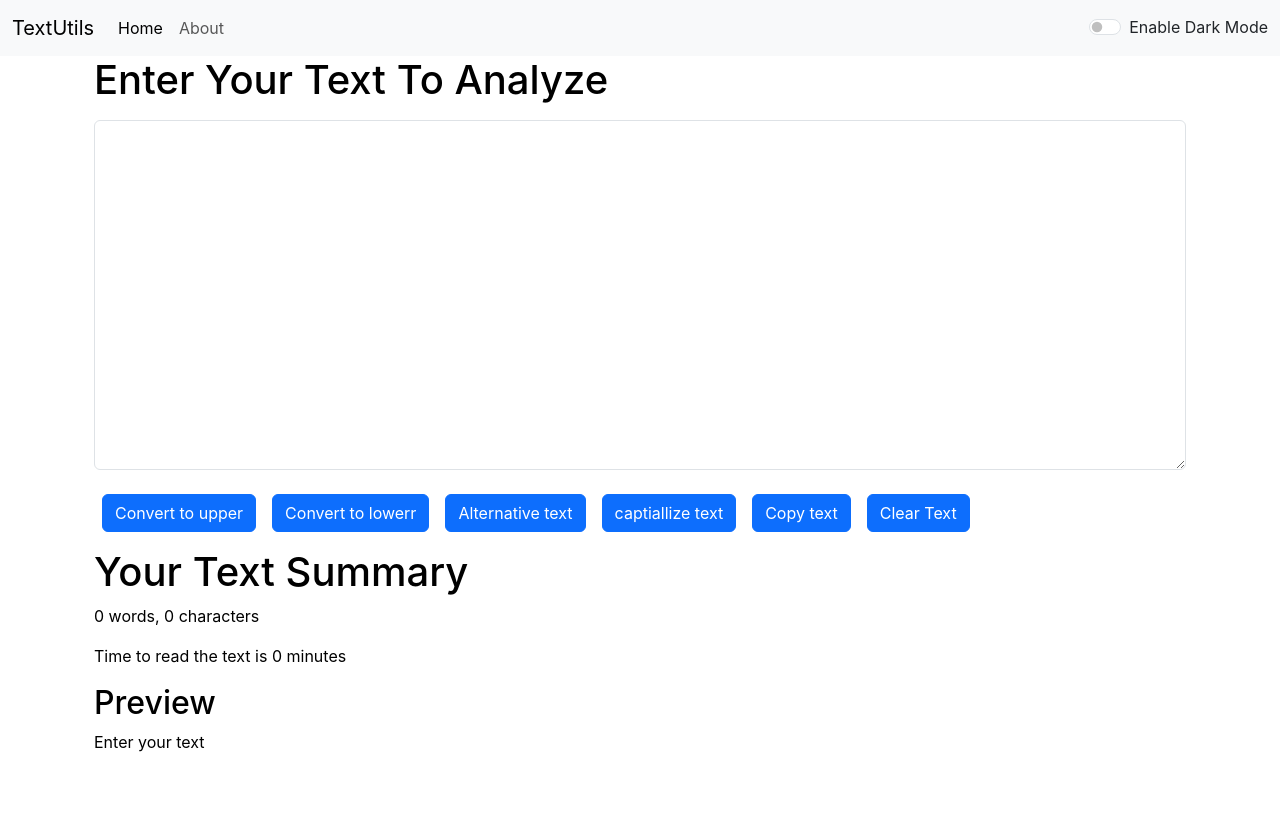
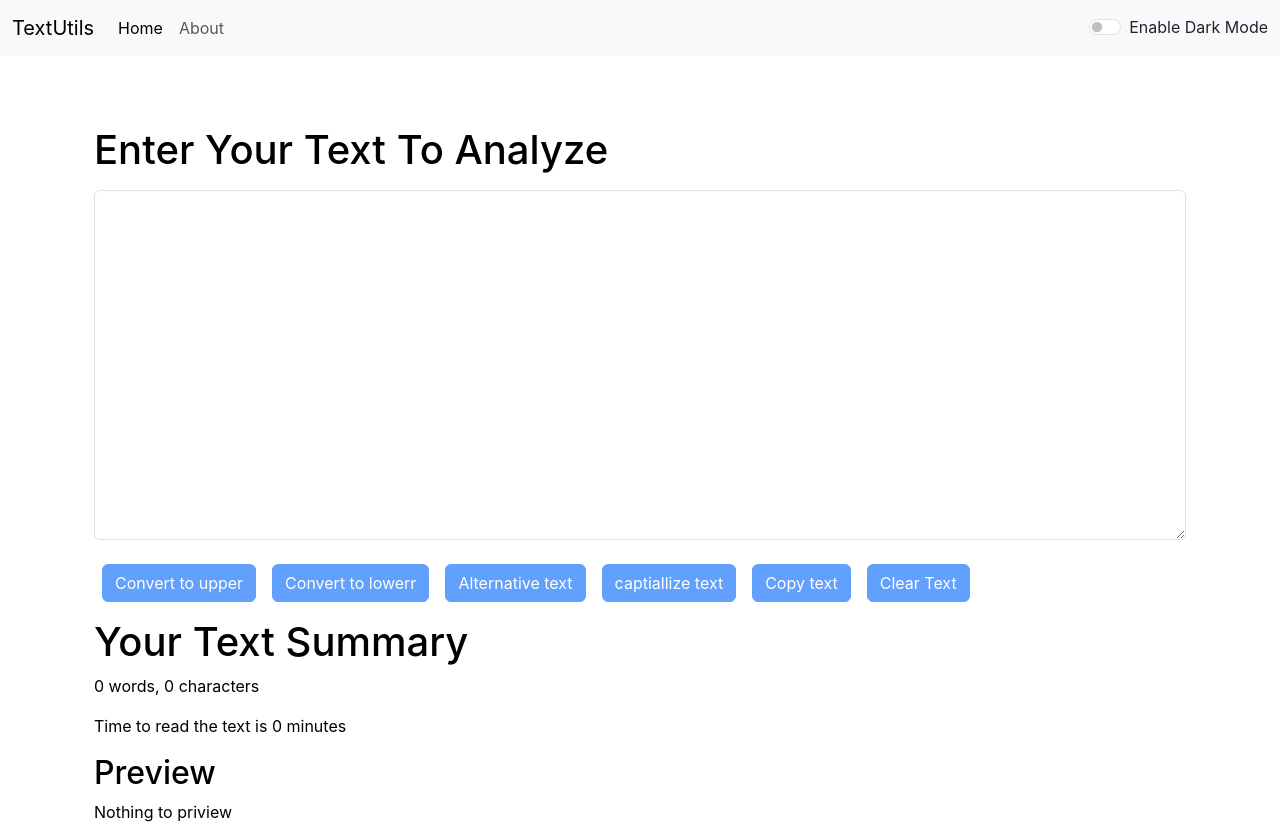
Before and after one commit to baglaaarav/TextUtils, a React (Create React App) app: page / in a window 1280 px wide. Before the commit the page ends 800 px from the top, so only its background shows below. Built offline with nearby package versions, Linux system fonts and the light colour scheme.

Commit message:
some more changes

```diff
--- a/src/components/About.js
+++ b/src/components/About.js
@@ -1,4 +1,4 @@
-import React, { useState } from "react";
+import React from "react";
 
 export default function About(props) {
   // const [mystyle, setstyke] = useState({
@@ -8,7 +8,9 @@ export default function About(props) {
 
 let mystyle = {
   color: props.mode==='light'?"black":"white",
-  backgroundColor: props.mode === "dark"?"black":"white"
+  backgroundColor: props.mode === "dark"?"black":"white",
+  // border:'1px solid',
+  borderRadius: '2px'
 }
 
   return (
@@ -61,7 +63,7 @@ let mystyle = {
             className="accordion-collapse collapse"
             data-bs-parent="#accordionExample"
           >
-            <div className="accordion-body">
+            <div className="accordion-body" style={mystyle}>
               TextUtils is a free character counter tool that
               provides instant character count & word count statistics for a
               given text. TextUtils reports the number of words and characters.
@@ -88,6 +90,7 @@ let mystyle = {
             id="collapseThree"
             className="accordion-collapse collapse"
             data-bs-parent="#accordionExample"
+            style={mystyle}
           >
             <div className="accordion-body">
               Browser CompatibleThis word counter software works in any web
--- a/src/components/Alert.js
+++ b/src/components/Alert.js
@@ -1,22 +1,21 @@
 import React from "react";
 
-
 function Alert(props) {
-
-    const captiallize = (str) =>{
-        const lower = str.toLowerCase();
-        return str[0].toUpperCase()+lower.slice(1);
-    }
-
+  const captiallize = (str) => {
+    const lower = str.toLowerCase();
+    return str[0].toUpperCase() + lower.slice(1);
+  };
 
   return (
-    (
-      props.alert &&<div className={`alert alert-${props.alert.type} alert-dismissible fade show`}
-        role="alert" >
+    <div style={{height:'70px'}}>
+      {props.alert &&
+      <div
+        className={`alert alert-${props.alert.type} alert-dismissible fade show`}
+        role="alert"
+      >
         <strong>{captiallize(props.alert.type)} </strong>:{props.alert.msg}
-
-      </div>
-    )
+      </div>}
+    </div>
   );
 }
 
--- a/src/components/Textform.js
+++ b/src/components/Textform.js
@@ -4,6 +4,7 @@ import React  from 'react'
 
 
 export default function Textform(prop) {
+
     const handleUpClick  = ()=>{
         // console.log("upperCase")
         prop.showAlert("UpperCase Text", "success")
@@ -64,6 +65,7 @@ export default function Textform(prop) {
       navigator.clipboard.writeText(text)
     }
     const [text, setText] = useState("")
+    let disable = text === ""?true:false;
   return (
     <>
 
@@ -73,14 +75,14 @@ export default function Textform(prop) {
           <textarea className="form-control" style={{backgroundColor : prop.mode === 'dark'? 'black':'white', color:prop.mode === 'dark'? 'white':"black"}} id="Mybox" onChange={handleOnchange} value={text} rows="14"></textarea>
           </div>
 
-          <button className="btn btn-primary mx-2"   onClick={handleUpClick}>Convert to upper</button>
+          <button className="btn btn-primary mx-2" disabled={disable}  onClick={handleUpClick}>Convert to upper</button>
 
-          <button className="btn btn-primary mx-2"  onClick={handledownClick}>Convert to lowerr</button>
+          <button className="btn btn-primary mx-2" disabled={disable} onClick={handledownClick}>Convert to lowerr</button>
 
-          <button className="btn btn-primary mx-2 my-2 "   onClick={alternative}>Alternative text</button>
-          <button className="btn btn-primary mx-2 my-2"  onClick={captiallize}>captiallize text</button>
-          <button className="btn btn-primary mx-2 my-2"  onClick={copy}>Copy text</button>
-          <button className="btn btn-primary mx-2 my-2"  onClick={cleartext}>Clear Text</button>
+          <button className="btn btn-primary mx-2 my-2 " disabled={disable}  onClick={alternative}>Alternative text</button>
+          <button className="btn btn-primary mx-2 my-2" disabled={disable} onClick={captiallize}>captiallize text</button>
+          <button className="btn btn-primary mx-2 my-2" disabled={disable} onClick={copy}>Copy text</button>
+          <button className="btn btn-primary mx-2 my-2" disabled={disable} onClick={cleartext}>Clear Text</button>
       </div>
 
       <div className="container my-2" style={{color : prop.mode === 'light'? 'black':'white'}}>
@@ -88,7 +90,7 @@ export default function Textform(prop) {
         <p>{text.split(" ").filter((ele) => {return ele.length!==0}).length} words, {text.length} characters</p>
         <p> Time to read the text is {text.split(" ").filter((ele) => {return ele.length!==0}).length*0.008} minutes </p>
         <h2>Preview</h2>
-        <p>{text === ""? "Enter your text": text}</p>
+        <p>{text === ""? "Nothing to priview": text}</p>
 
 
       </div>
```
